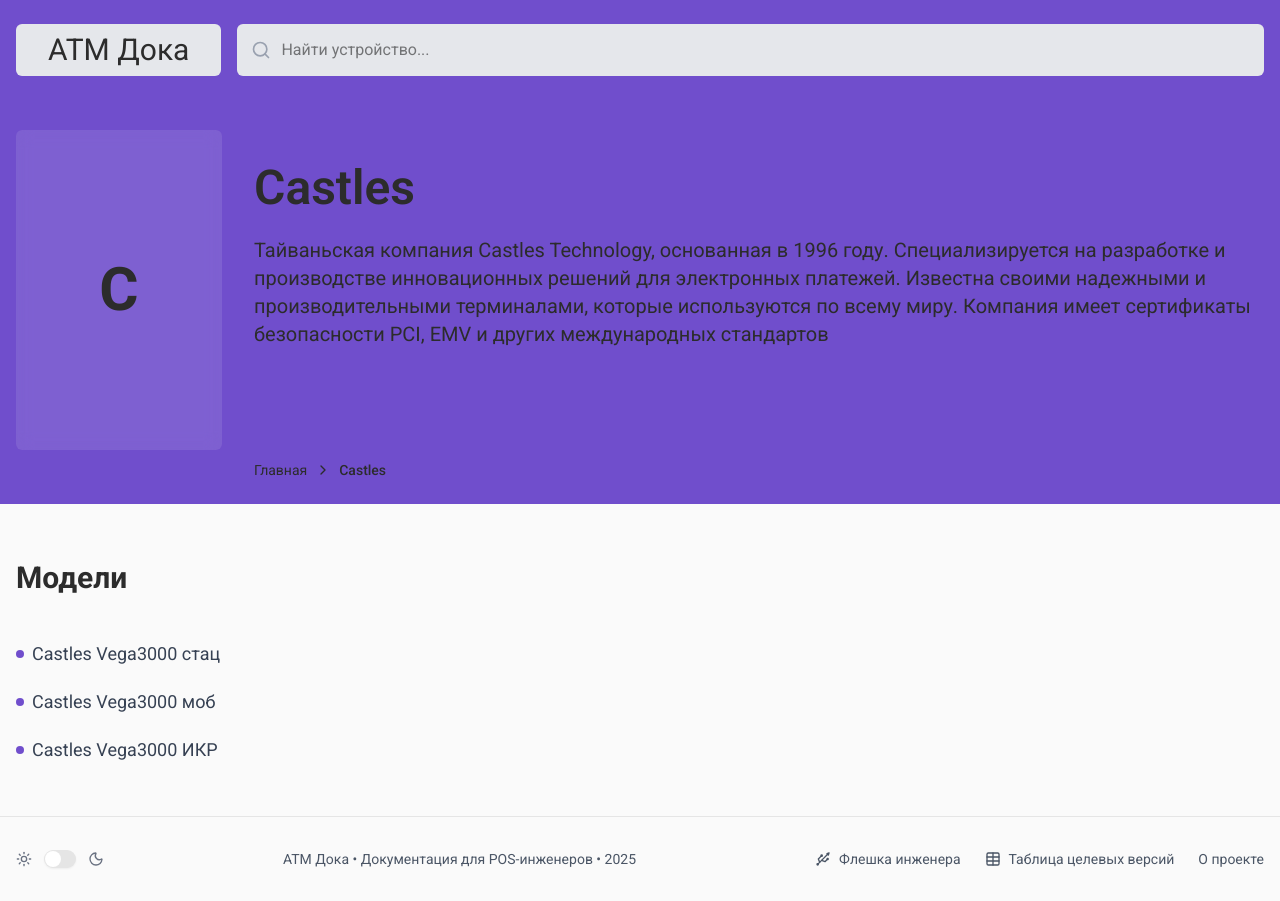
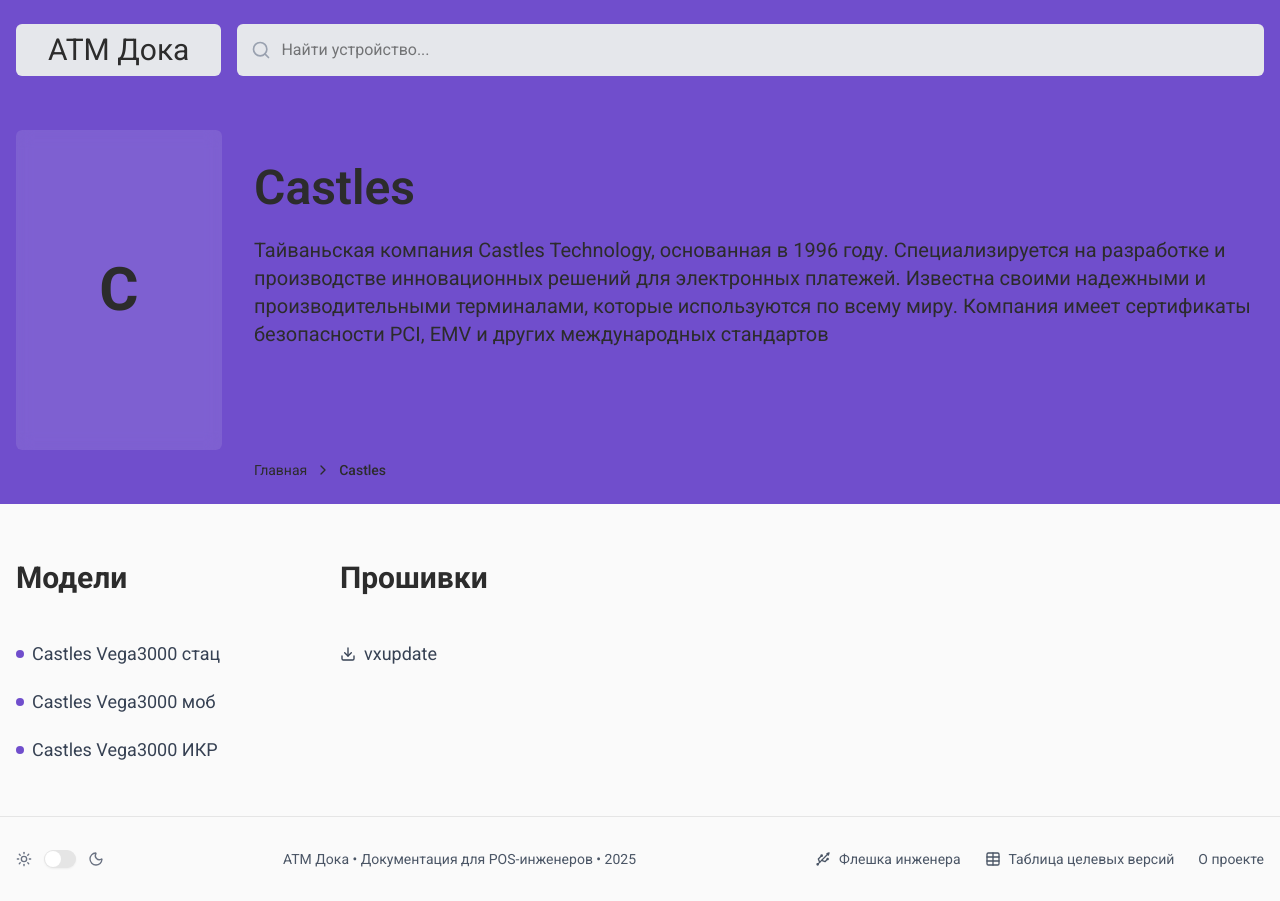
Before and after one commit to Kravchenko-Sergey/atm-doka, a Next.js app: page /devices/castles in a window 1280 px wide. Built offline with nearby package versions, Linux system fonts and the light colour scheme.

Commit message:
feat: add firmwares and soft links

```diff
--- a/src/app/devices/[brand]/[model]/page.tsx
+++ b/src/app/devices/[brand]/[model]/page.tsx
@@ -407,7 +407,7 @@
 									<p className='text-lg text-center self-center z-10 line-clamp-3'>
 										{relatedDevice.description}
 									</p>
-									<ul className='flex gap-3 flex-wrap self-end z-10'>
+									<ul className='flex gap-1 flex-wrap self-end justify-end z-10'>
 										{relatedDevice.tags.map((tag) => (
 											<li
 												key={tag}
--- a/src/app/devices/[brand]/page.tsx
+++ b/src/app/devices/[brand]/page.tsx
@@ -49,8 +49,34 @@
 		color: '#08a4e1',
 		gradient: 'from-blue-500 to-cyan-500',
 		lightGradient: 'from-blue-50 to-cyan-100',
-		firmwares: [],
-		drivers: [],
+		firmwares: [
+			{
+				model: '',
+				version: '!SB_S80_33.33',
+				url: 'https://disk.yandex.ru/d/1Ei0svpswKnAOQ'
+			},
+			{
+				model: '',
+				version: '!SB_S90C_33.33',
+				url: 'https://disk.yandex.ru/d/GQPfUmSopiLFyA'
+			},
+			{
+				model: '',
+				version: '!SB_SP30_33.33',
+				url: 'https://disk.yandex.ru/d/4fC0Y01j_Gu1-A'
+			},
+			{
+				model: '',
+				version: '33.33_PAX_Prolin_Bat',
+				url: 'https://disk.yandex.ru/d/jt5WS_fWPZHaUg'
+			}
+		],
+		drivers: [
+			{
+				title: 'PaxUSBDriver_2.28',
+				url: 'https://disk.yandex.ru/d/0XtlL9aZeqnAHA'
+			}
+		],
 		soft: []
 	},
 	ingenico: {
@@ -59,9 +85,15 @@
 		color: '#41e747',
 		gradient: 'from-green-500 to-emerald-500',
 		lightGradient: 'from-green-50 to-emerald-100',
-		firmwares: [],
+		firmwares: [
+			{
+				model: '',
+				version: 'telium',
+				url: 'https://disk.yandex.ru/d/-L6rGWh_bGYcog'
+			}
+		],
 		drivers: [],
-		soft: []
+		soft: [{ title: 'LLT', url: 'https://disk.yandex.ru/d/BbiiXdxjEfw_PA' }]
 	},
 	verifone: {
 		name: 'VeriFone',
@@ -69,7 +101,18 @@
 		color: '#6effd2',
 		gradient: 'from-teal-500 to-green-400',
 		lightGradient: 'from-teal-50 to-green-100',
-		firmwares: [],
+		firmwares: [
+			{
+				model: 'VX520',
+				version: 'verifone',
+				url: 'https://disk.yandex.ru/d/Ym5ZizF5xbCEHQ'
+			},
+			{
+				model: 'VX820',
+				version: 'vx820-33.33.07',
+				url: 'https://disk.yandex.ru/d/XjC6g_QSFhr6Jw'
+			}
+		],
 		drivers: [],
 		soft: []
 	},
@@ -108,7 +151,13 @@
 		color: '#704ecc',
 		gradient: 'from-purple-600 to-violet-600',
 		lightGradient: 'from-purple-50 to-violet-100',
-		firmwares: [],
+		firmwares: [
+			{
+				model: '',
+				version: 'vxupdate',
+				url: 'https://disk.yandex.ru/d/MS548Ff0grXoUw'
+			}
+		],
 		drivers: [],
 		soft: []
 	},
@@ -118,9 +167,25 @@
 		color: '#ffd829',
 		gradient: 'from-yellow-500 to-amber-500',
 		lightGradient: 'from-yellow-50 to-amber-100',
-		firmwares: [],
+		firmwares: [
+			{
+				model: '',
+				version: 'T2',
+				url: 'https://disk.yandex.ru/d/wlh2zYSls2s77g'
+			},
+			{
+				model: '',
+				version: 'G3',
+				url: 'https://disk.yandex.ru/d/Zo_BfaeJxsk8oA'
+			}
+		],
 		drivers: [],
-		soft: []
+		soft: [
+			{
+				title: 'Nexgo TMU Tools',
+				url: 'https://disk.yandex.ru/d/ntxPwIVh8dASHg'
+			}
+		]
 	}
 } as const
 
@@ -328,30 +393,20 @@
 											<h2 className='mb-8 md:mb-10 text-2xl md:text-3xl font-bold'>
 												Прошивки
 											</h2>
-											{brandDevices.map((device) => {
-												const modelSlug = createModelSlug(device.model)
-
-												// Ищем прошивку для этой модели
-												const firmwareLink = brand.firmwares?.find((firmware) =>
-													firmware.model
-														.toLowerCase()
-														.includes(device.model.toLowerCase())
-												)
-
+											{brand.firmwares.map((firmware) => {
 												return (
-													<div key={device.id} className='py-1'>
-														{firmwareLink && (
+													<div key={firmware.url} className='py-1'>
 														<a
-																href={firmwareLink.url}
+															href={firmware.url}
 															target='_blank'
 															rel='noopener noreferrer'
 															className='text-base md:text-lg text-gray-700 dark:text-gray-300 hover:text-blue-600
                   dark:hover:text-blue-400 hover:underline transition-colors whitespace-nowrap flex items-center gap-2'
 														>
 															<Download className='w-4 h-4' />
-																{firmwareLink.version} ({firmwareLink.model})
+															{firmware.version}{' '}
+															{firmware.model ? `(${firmware.model})` : ''}
 														</a>
-														)}
 													</div>
 												)
 											})}
```
Lines whose indentation alone changed are shown as unchanged.
